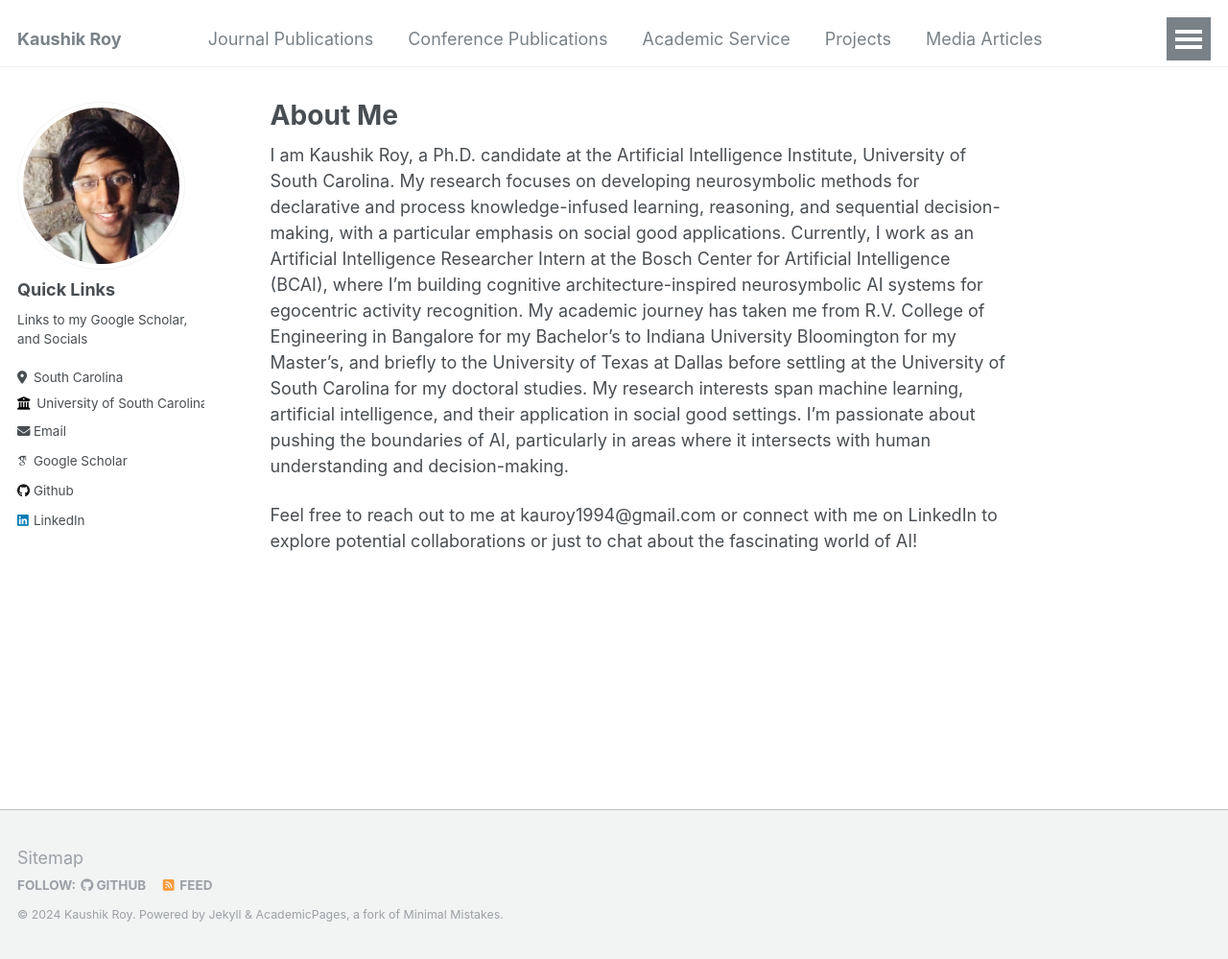
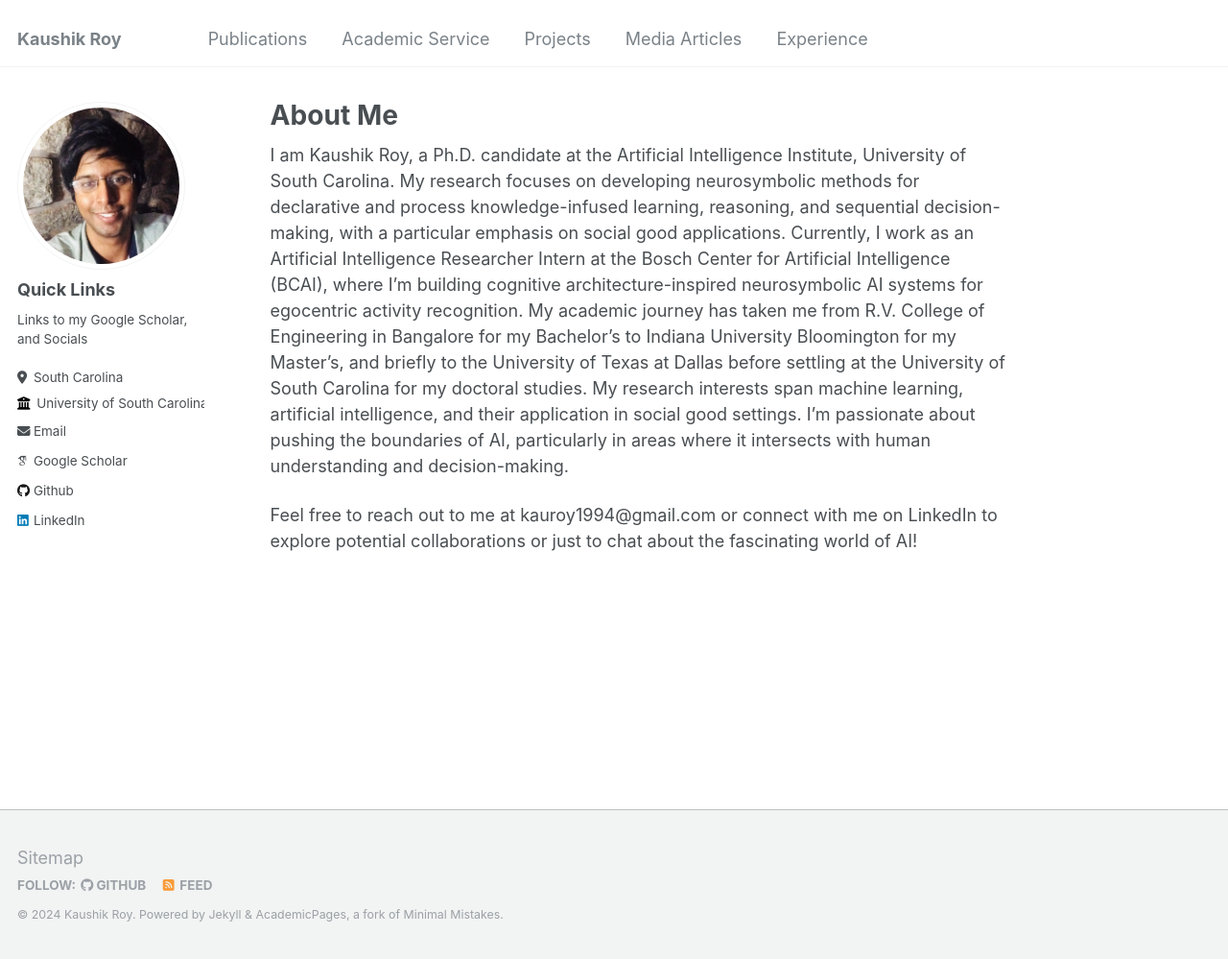
Before and after one commit to kauroy1994/home, a Jekyll site: the page built from _pages/about.md, in a window 1280 px wide and 999 px high. Shown: the whole window at 96% size. Built offline with Jekyll 4.4.1, drawn with Linux system fonts in a browser that asks for light colours; some web fonts are replaced.

Commit message:
Update navigation.yml

```diff
--- a/_data/navigation.yml
+++ b/_data/navigation.yml
@@ -1,10 +1,7 @@
 # main links links
 main:
-  - title: "Journal Publications"
+  - title: "Publications"
     url: /publications/
-
-  - title: "Conference Publications"
-    url: /talks/
 
   - title: "Academic Service"
     url: /teaching/
@@ -17,6 +14,3 @@
 
   - title: "Experience"
     url: /cv/
-
-  - title: "Alter-Ego"
-    url: /markdown/
```
